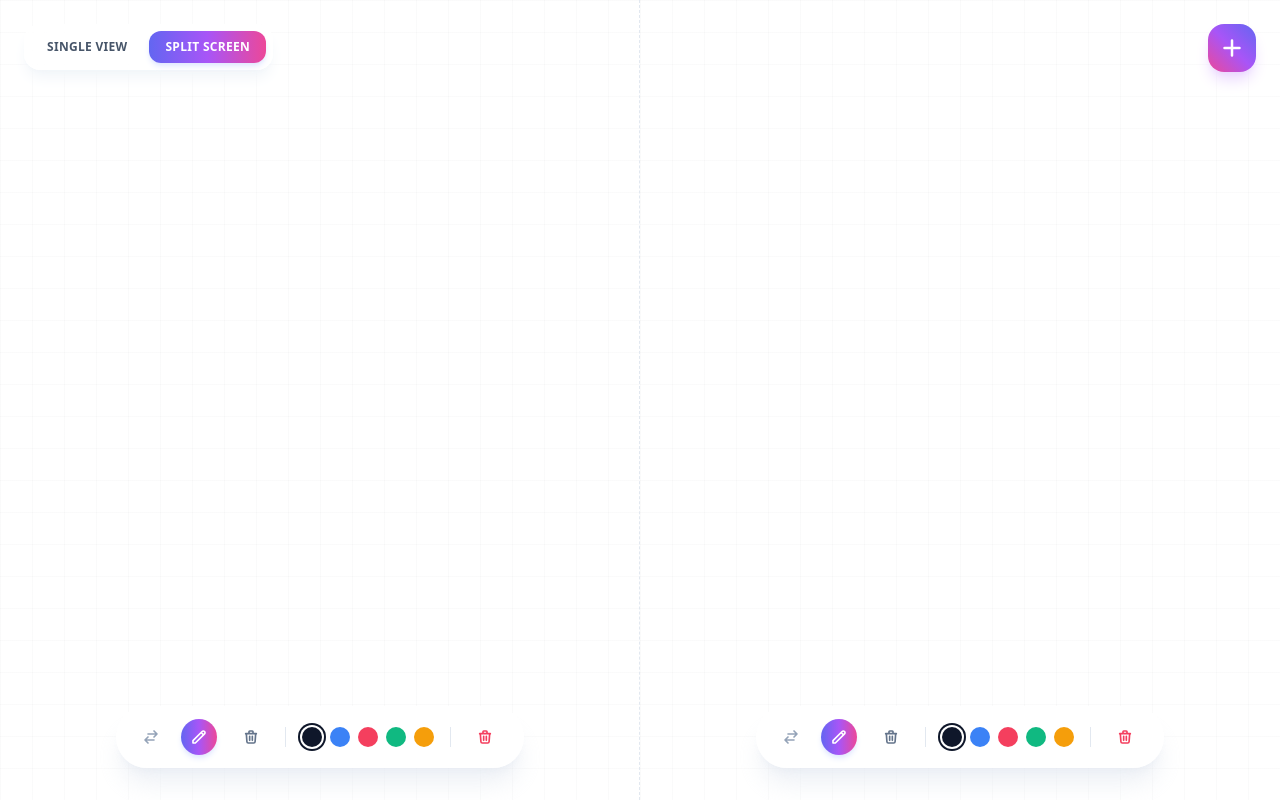
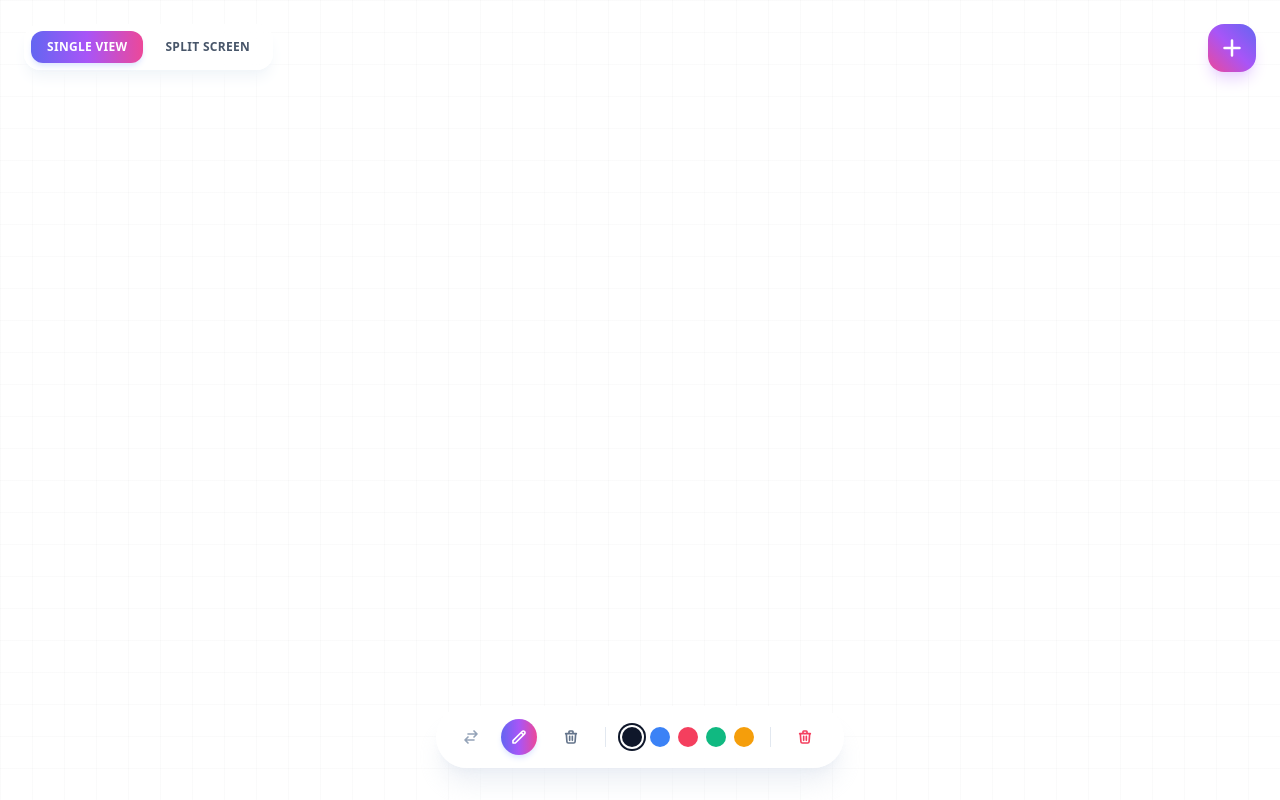
Before and after one commit to Rohansweb-codexamples/Whiteboard, a plain HTML site: page index.html in a window 1280 px wide. Drawn offline with nearby package versions, Linux system fonts and the light colour scheme.

Commit message:
Update layout mode and button styles in index.html

```diff
--- a/index.html
+++ b/index.html
@@ -33,10 +33,10 @@
 
     <!-- GLOBAL APBAR CONTROL HEADER -->
     <div class="absolute top-6 left-6 bg-white/80 backdrop-blur-xl shadow-lg shadow-slate-100 rounded-2xl p-1.5 flex items-center gap-1.5 border border-white/60 z-50 transition-all duration-300">
-        <button id="mode-single" class="px-4 py-2 rounded-xl text-xs font-bold tracking-wide uppercase transition-all duration-200 text-slate-600 hover:bg-slate-100/80 active:scale-95" title="Full Screen Canvas Mode">
+        <button id="mode-single" class="px-4 py-2 rounded-xl text-xs font-bold tracking-wide uppercase transition-all duration-300 bg-gradient-to-r from-indigo-500 via-purple-500 to-pink-500 text-white shadow-md shadow-indigo-100 active:scale-95" title="Full Screen Canvas Mode">
             Single View
         </button>
-        <button id="mode-split" class="px-4 py-2 rounded-xl text-xs font-bold tracking-wide uppercase transition-all duration-300 bg-gradient-to-r from-indigo-500 via-purple-500 to-pink-500 text-white shadow-md shadow-indigo-100 active:scale-95" title="Split Screen Dual Mode">
+        <button id="mode-split" class="px-4 py-2 rounded-xl text-xs font-bold tracking-wide uppercase transition-all duration-200 text-slate-600 hover:bg-slate-100/80 active:scale-95" title="Split Screen Dual Mode">
             Split Screen
         </button>
     </div>
@@ -75,7 +75,7 @@
     </div>
 
     <!-- LEFT WORKSPACE CANVAS DIVISION -->
-    <div id="pane-left" class="w-1/2 h-full relative bg-white border-r border-dashed border-slate-200 grid-bg transition-all duration-300 ease-in-out flex flex-col">
+    <div id="pane-left" class="w-full h-full relative bg-white grid-bg transition-all duration-300 ease-in-out flex flex-col">
         <div class="w-full flex-grow relative overflow-hidden">
             <canvas id="canvas-left" class="w-full h-full"></canvas>
         </div>
@@ -121,7 +121,7 @@
     </div>
 
     <!-- RIGHT WORKSPACE CANVAS DIVISION -->
-    <div id="pane-right" class="w-1/2 h-full relative bg-white grid-bg transition-all duration-300 ease-in-out flex flex-col">
+    <div id="pane-right" class="w-1/2 h-full relative bg-white grid-bg transition-all duration-300 ease-in-out flex flex-col hidden">
         <div class="w-full flex-grow relative overflow-hidden">
             <canvas id="canvas-right" class="w-full h-full"></canvas>
         </div>
@@ -199,7 +199,7 @@
         const btnSplit = document.getElementById('mode-split');
         const paneLeft = document.getElementById('pane-left');
         const paneRight = document.getElementById('pane-right');
-        let layoutMode = 'split';
+        let layoutMode = 'single';
 
         function updateLayoutMode(mode) {
             layoutMode = mode;
@@ -452,6 +452,9 @@
 
         bootstrapBoard('canvas-left', 'pane-left', 'left');
         bootstrapBoard('canvas-right', 'pane-right', 'right');
+
+        // Start in single-view mode; split screen remains available from the header.
+        updateLayoutMode('single');
     </script>
 </body>
 </html>
```
